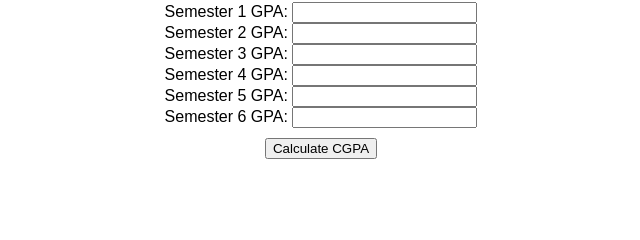
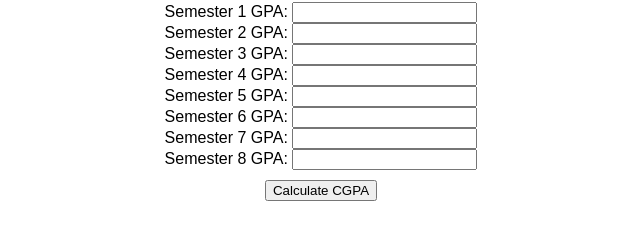
Before and after one commit to MNMT2206/CGPA, a plain HTML site: page index.html in a window 1280 px wide. Shown: the part 78-318 px from the top of the page, without its empty margins (319-959 px from the left). Drawn offline with Linux system fonts and the light colour scheme.

Commit message:
Update index.html

```diff
--- a/index.html
+++ b/index.html
@@ -22,8 +22,14 @@
         <label for="semester5">Semester 5 GPA:</label>
         <input type="number" id="semester5" step="0.01" required><br>
 
-        <label for="semester5">Semester 6 GPA:</label>
+        <label for="semester6">Semester 6 GPA:</label>
         <input type="number" id="semester6" step="0.01" required><br>
+
+        <label for="semester7">Semester 7 GPA:</label>
+        <input type="number" id="semester7" step="0.01" required><br>
+
+        <label for="semester8">Semester 8 GPA:</label>
+        <input type="number" id="semester8" step="0.01" required><br>
 
         <button type="button" id="calculate-btn">Calculate CGPA</button>
     </form>
```
